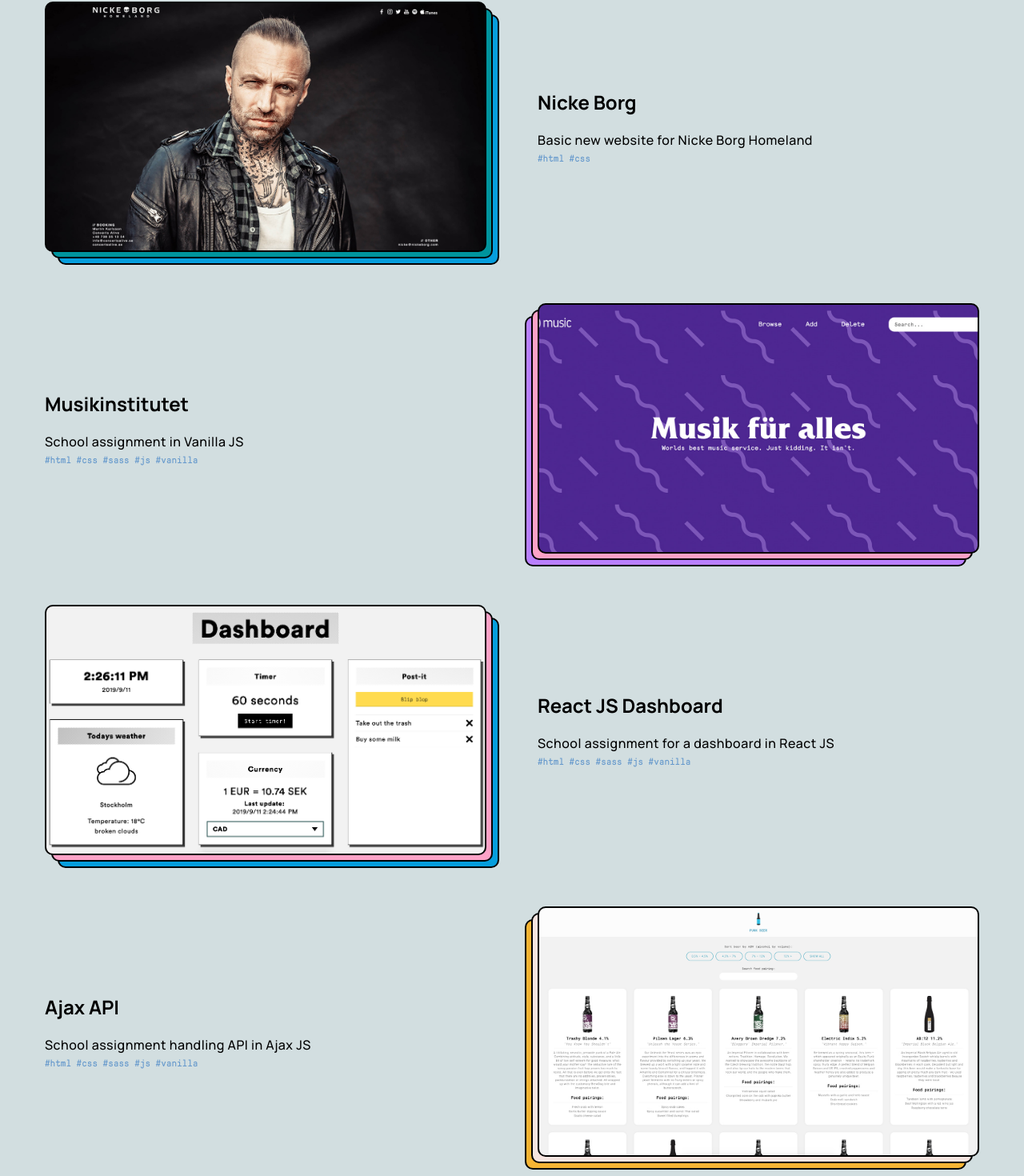
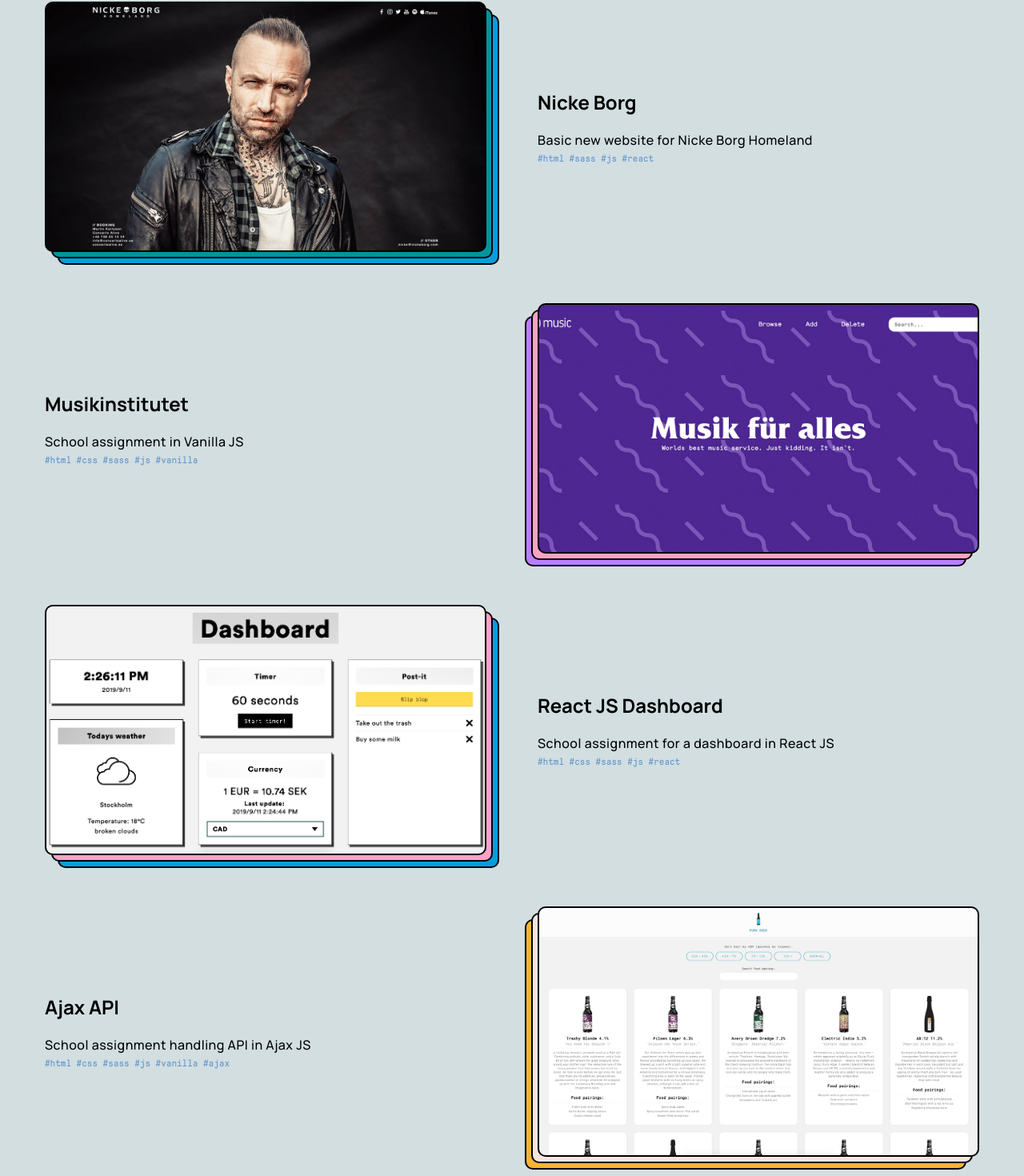
Before and after one commit to vctrklndr/Portfolio-22, a React (Create React App) app: page / in a window 1280 px wide. Shown: the part 2890-4360 px from the top of the page at 80% size. Built offline with nearby package versions, Linux system fonts and the light colour scheme.

Commit message:
Update data

```diff
--- a/src/Data/Items.js
+++ b/src/Data/Items.js
@@ -82,7 +82,7 @@ const Items = [
     title: "Nicke Borg",
     href: "http://www.nickeborg.com",
     description: "Basic new website for Nicke Borg Homeland",
-    hashtags: "#html #css",
+    hashtags: "#html #sass #js #react",
     colors: ["BackgroundColor-Teal", "BackgroundColor-Blue"],
     isOffline: false,
   },
@@ -100,7 +100,7 @@ const Items = [
     title: "React JS Dashboard",
     href: "https://vctrklndr.github.io/React-Dashboard/",
     description: "School assignment for a dashboard in React JS",
-    hashtags: "#html #css #sass #js #vanilla",
+    hashtags: "#html #css #sass #js #react",
     colors: ["BackgroundColor-Pink", "BackgroundColor-Blue"],
     isOffline: false,
   },
@@ -109,7 +109,7 @@ const Items = [
     title: "Ajax API",
     href: "https://vctrklndr.github.io/JavaScript-AJAX/",
     description: "School assignment handling API in Ajax JS",
-    hashtags: "#html #css #sass #js #vanilla",
+    hashtags: "#html #css #sass #js #vanilla #ajax",
     colors: ["BackgroundColor-LightPink", "BackgroundColor-Gold"],
     isOffline: false,
   },
```
